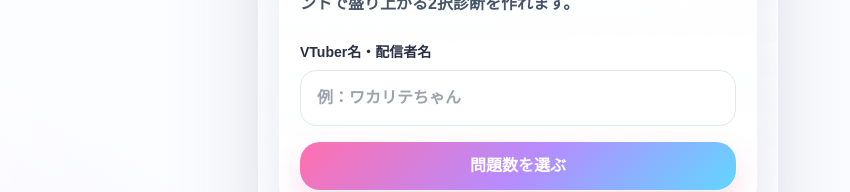
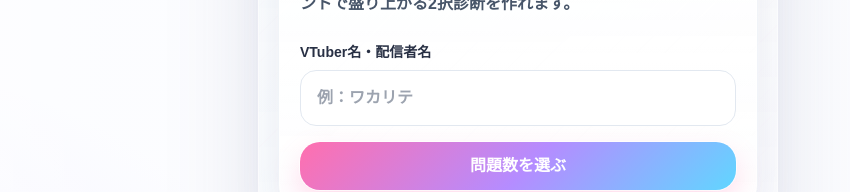
Before and after one commit to nofficialch-debug/wakarite, a Next.js app: page /create/vtuber in a window 1280 px wide. Shown: the part 532-724 px from the top of the page, without its empty margins (122-972 px from the left). Built offline with nearby package versions, Linux system fonts and the light colour scheme; no server answers; a web font is replaced by a local one.

Commit message:
Unify name examples

```diff
--- a/app/create/vtuber/page.tsx
+++ b/app/create/vtuber/page.tsx
@@ -49,7 +49,7 @@ export default function CreateVtuberPage() {
                 setError("");
               }}
               maxLength={20}
-              placeholder="例：ワカリテちゃん"
+              placeholder="例：ワカリテ"
               className="min-h-14 rounded-2xl border border-slate-200 bg-white px-4 text-base font-bold outline-none transition focus:border-skysoft focus:ring-4 focus:ring-sky-100"
             />
           </label>
--- a/app/w/[slug]/StartChallengeForm.tsx
+++ b/app/w/[slug]/StartChallengeForm.tsx
@@ -30,7 +30,7 @@ export default function StartChallengeForm({ slug }: { slug: string }) {
             setError("");
           }}
           maxLength={20}
-          placeholder="例：ゆうき"
+          placeholder="例：ワカリテ"
           className="min-h-14 rounded-2xl border border-slate-200 bg-white px-4 text-base font-bold outline-none transition focus:border-candy focus:ring-4 focus:ring-pink-100"
         />
       </label>
```
